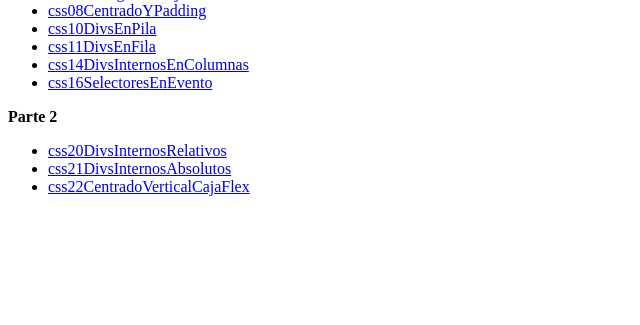
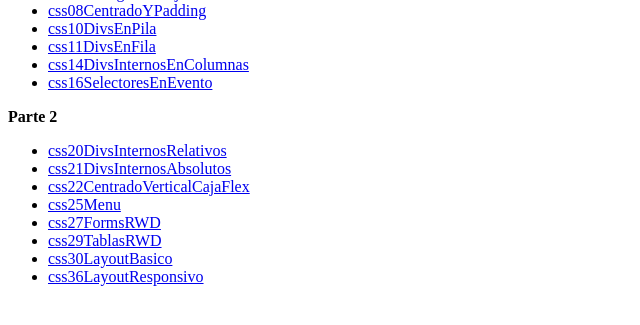
Before and after one commit to NicolasBranca/ProgramacionEnAmbienteDeRedes, a PHP site: page /Css/ in a window 1280 px wide. Shown: the part 181-506 px from the top of the page, without its empty margins (0-640 px from the left). Run offline with PHP 8.4, Linux system fonts and the light colour scheme.

Commit message:
estructura de carpetas CSS parte 2

```diff
--- a/Css/css16SelectoresEnEvento/estilo.css
+++ b/Css/css16SelectoresEnEvento/estilo.css
@@ -1,6 +1,6 @@
 .contenedor {
   width: 90%;
-  height: max-content;
+  height: 100%;
   margin: 0 auto;
   padding: 20px;
   background-color: lightblue;
--- a/Css/index.html
+++ b/Css/index.html
@@ -35,6 +35,11 @@
     <li><a href="css20DivsInternosRelativos/">css20DivsInternosRelativos</a></li>
     <li><a href="css21DivsInternosAbsolutos/">css21DivsInternosAbsolutos</a></li>
     <li><a href="css22CentradoVerticalCajaFlex/">css22CentradoVerticalCajaFlex</a></li>
+    <li><a href="css25Menu/">css25Menu</a></li>
+    <li><a href="css27FormsRWD/">css27FormsRWD</a></li>
+    <li><a href="css29TablasRWD/">css29TablasRWD</a></li>
+    <li><a href="css30LayoutBasico/">css30LayoutBasico</a></li>
+    <li><a href="css36LayoutResponsivo/">css36LayoutResponsivo</a></li>
   </ul>
 
 </body>
```
Also changed, not shown: Css/css16SelectoresEnEvento/index.html (line endings or trailing spaces).
